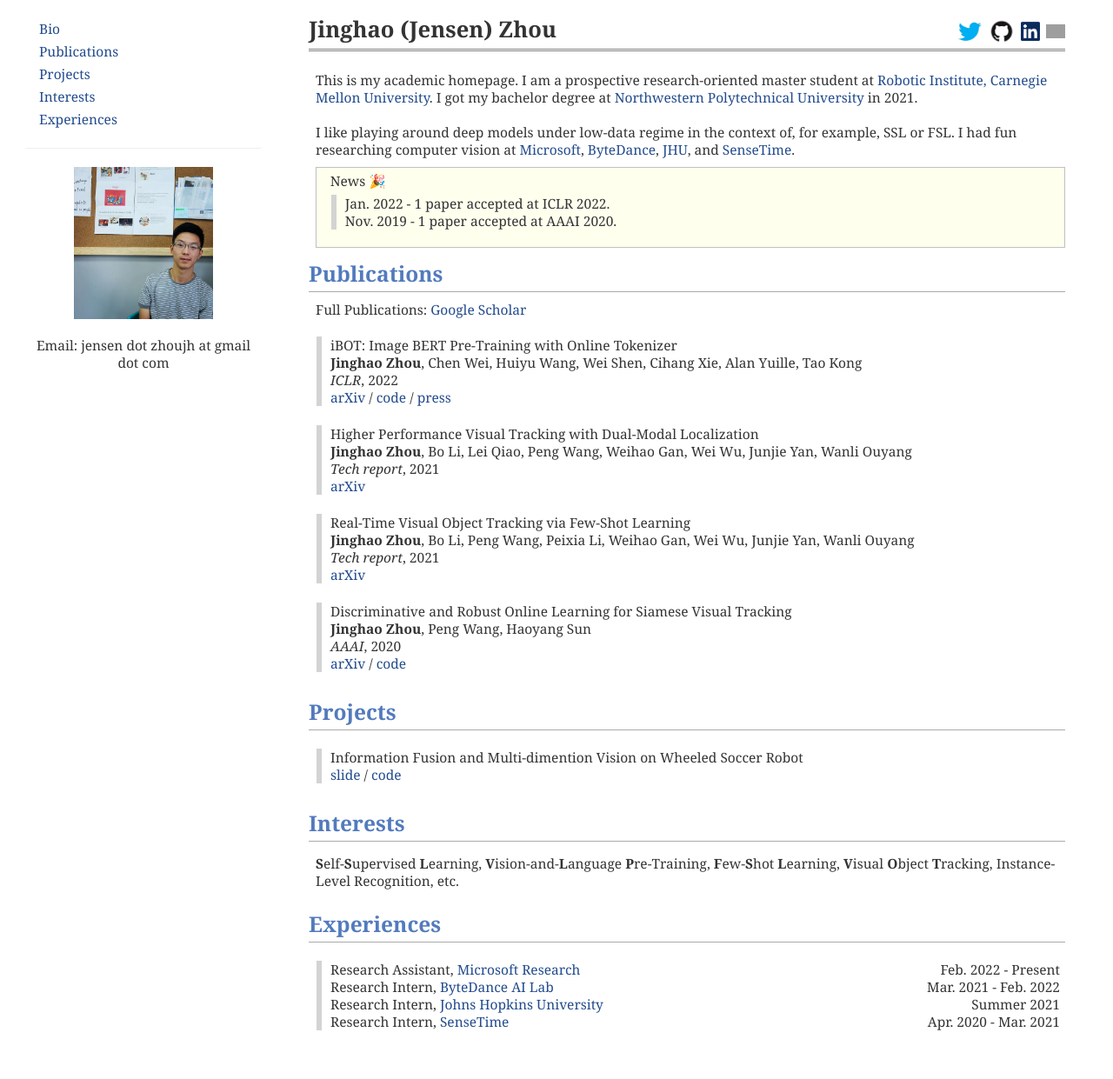
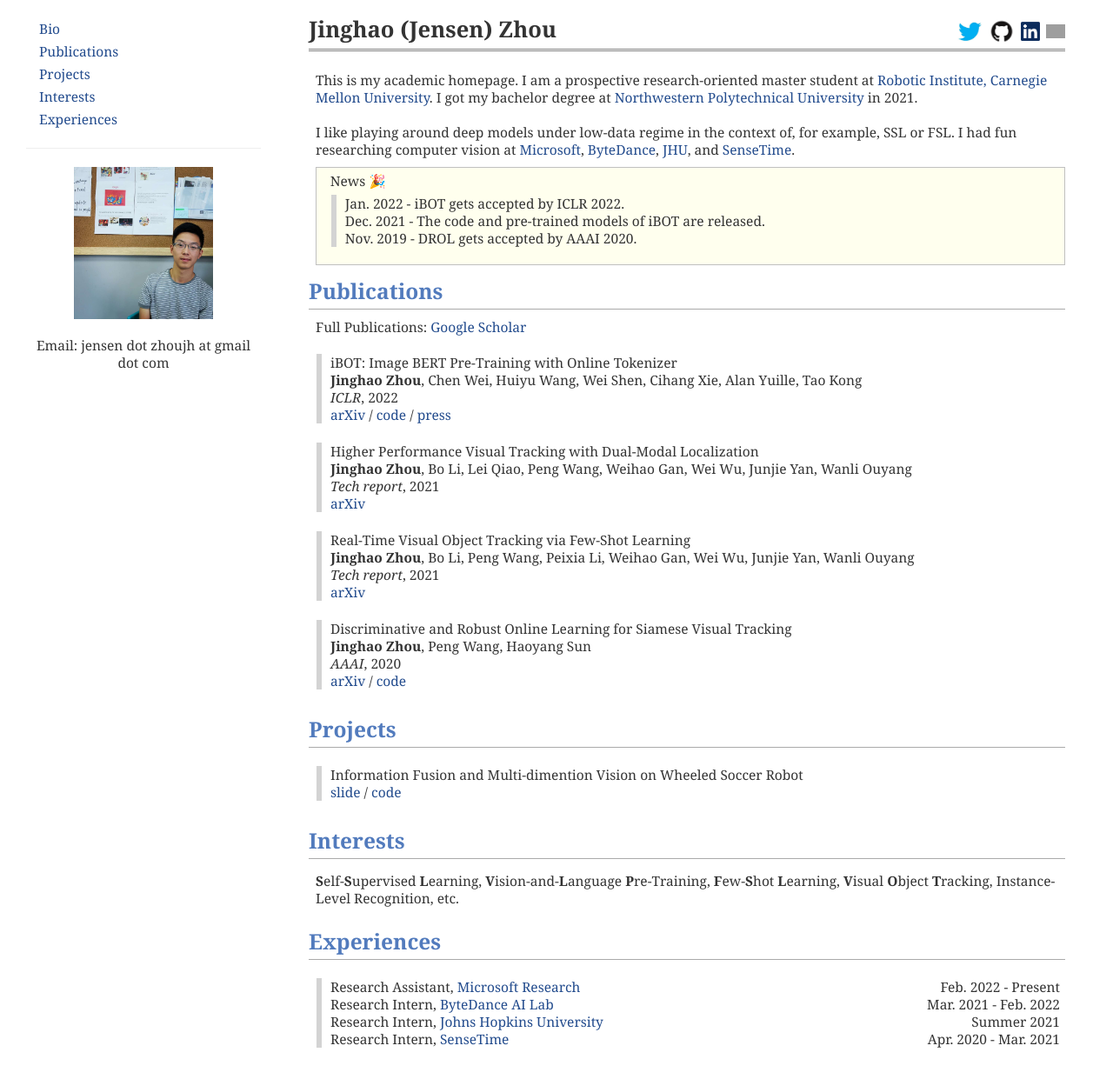
Before and after one commit to shallowtoil/shallowtoil.github.io, a Jekyll site: the page index.html, which Jekyll copies as it is, in a window 1280 px wide and 1241 px high. Shown: the whole window at 87% size. Built offline with Jekyll 4.4.1, drawn with Linux system fonts in a browser that asks for light colours; grey boxes are pictures that could not be loaded.

Commit message:
minor fix

```diff
--- a/index.html
+++ b/index.html
@@ -71,8 +71,9 @@
             <p style="margin-left: 8px;"> News 🎉 </p>
             <ul class="list-info">
               <p class="media-heading" >
-                <li class="item">Jan. 2022 - 1 paper accepted at ICLR 2022.</li>
-                <li class="item">Nov. 2019 - 1 paper accepted at AAAI 2020.</li>
+                <li class="item">Jan. 2022 - iBOT gets accepted by ICLR 2022.</li>
+                <li class="item">Dec. 2021 - The code and pre-trained models of iBOT are released.</li>
+                <li class="item">Nov. 2019 - DROL gets accepted by AAAI 2020.</li>
             </p></ul>
           </div>
       </p></div>
```
